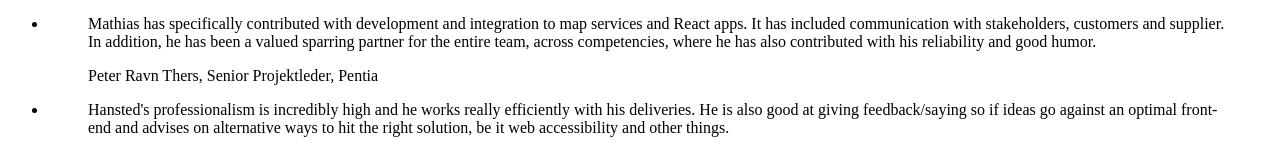
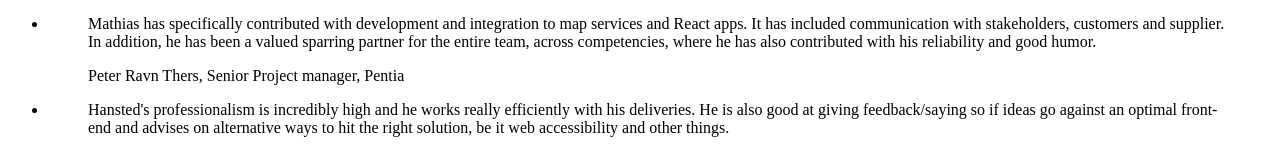
Before and after one commit to mathiasha/mathiashansted, a Next.js app: page / in a window 1280 px wide. Shown: the part 1848-2001 px from the top of the page. Built offline with nearby package versions, Linux system fonts and the light colour scheme.

Commit message:
Changes title to english

```diff
--- a/pages/index.js
+++ b/pages/index.js
@@ -124,7 +124,7 @@ const Home = () => (
               </p>
 
               <footer className="testimonials__author">
-                Peter Ravn Thers, <span>Senior Projektleder, Pentia</span>
+                Peter Ravn Thers, <span>Senior Project manager, Pentia</span>
               </footer>
             </blockquote>
           </li>
```
